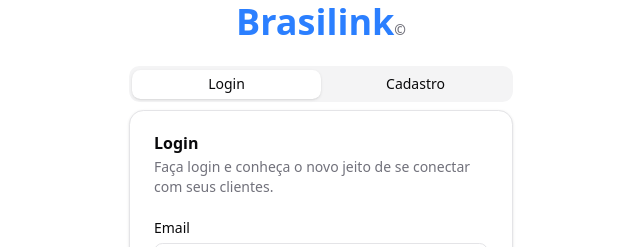
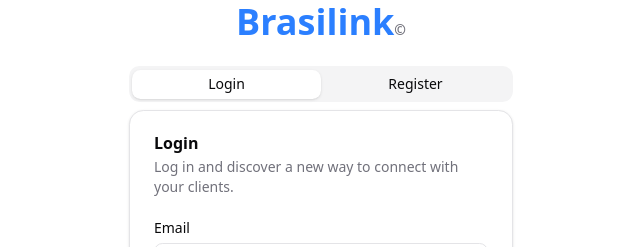
Before and after one commit to thallesrafaell/brasilink, a Next.js app: page /auth in a window 1280 px wide. Shown: the part 138-385 px from the top of the page, without its empty margins (319-959 px from the left). Built offline with nearby package versions, Linux system fonts and the light colour scheme; no server answers.

Commit message:
feat: translate authentication components to English

```diff
--- a/src/app/auth/page.tsx
+++ b/src/app/auth/page.tsx
@@ -28,15 +28,14 @@
         <Tabs defaultValue="login" className="w-full">
           <TabsList className="grid w-full grid-cols-2">
             <TabsTrigger value="login">Login</TabsTrigger>
-            <TabsTrigger value="register">Cadastro</TabsTrigger>
+            <TabsTrigger value="register">Register</TabsTrigger>
           </TabsList>
           <TabsContent value="login">
             <Card>
               <CardHeader>
                 <CardTitle>Login</CardTitle>
                 <CardDescription>
-                  Faça login e conheça o novo jeito de se conectar com seus
-                  clientes.
+                  Log in and discover a new way to connect with your clients.
                 </CardDescription>
               </CardHeader>
               <LoginForm />
@@ -45,9 +44,9 @@
           <TabsContent value="register">
             <Card>
               <CardHeader>
-                <CardTitle>Cadastro</CardTitle>
+                <CardTitle>Register</CardTitle>
                 <CardDescription>
-                  Crie sua conta Brasilink aqui.
+                  Create your Brasilink account here.
                 </CardDescription>
               </CardHeader>
               <RegisterForm />
```
